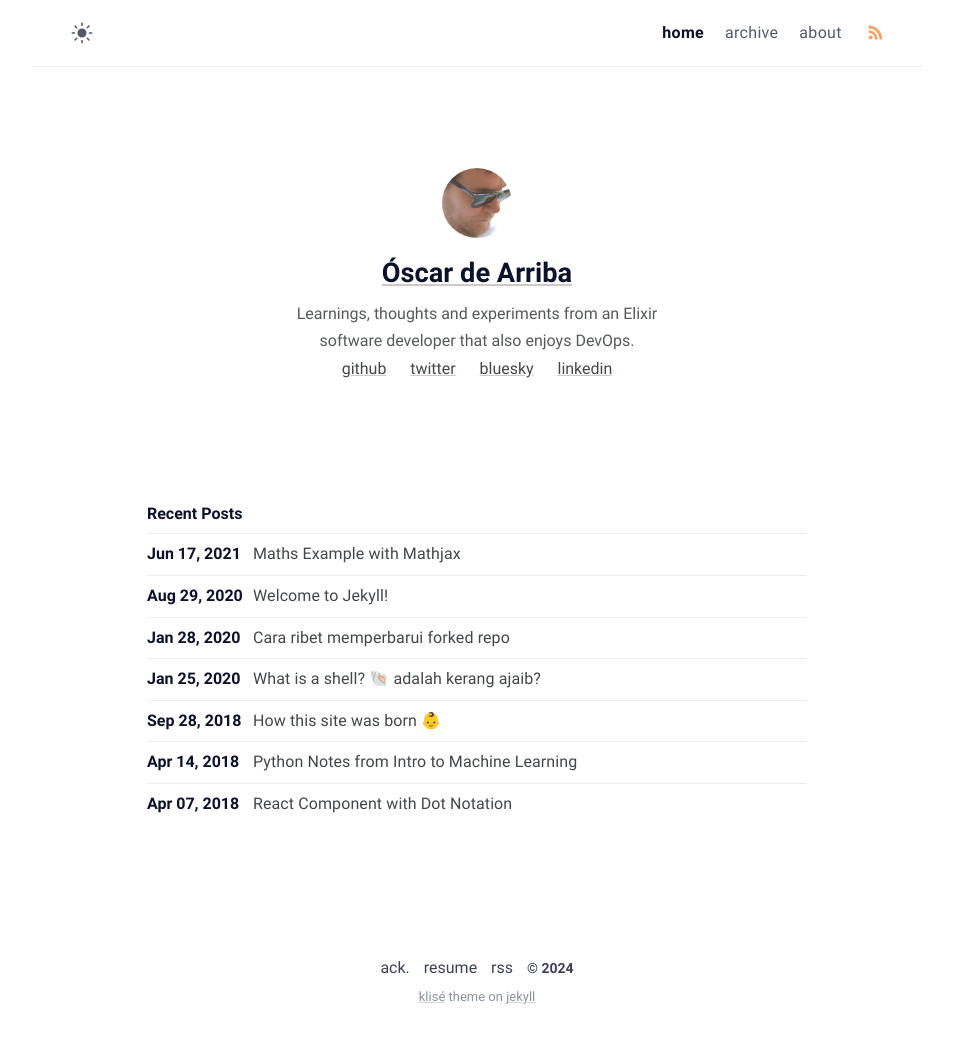
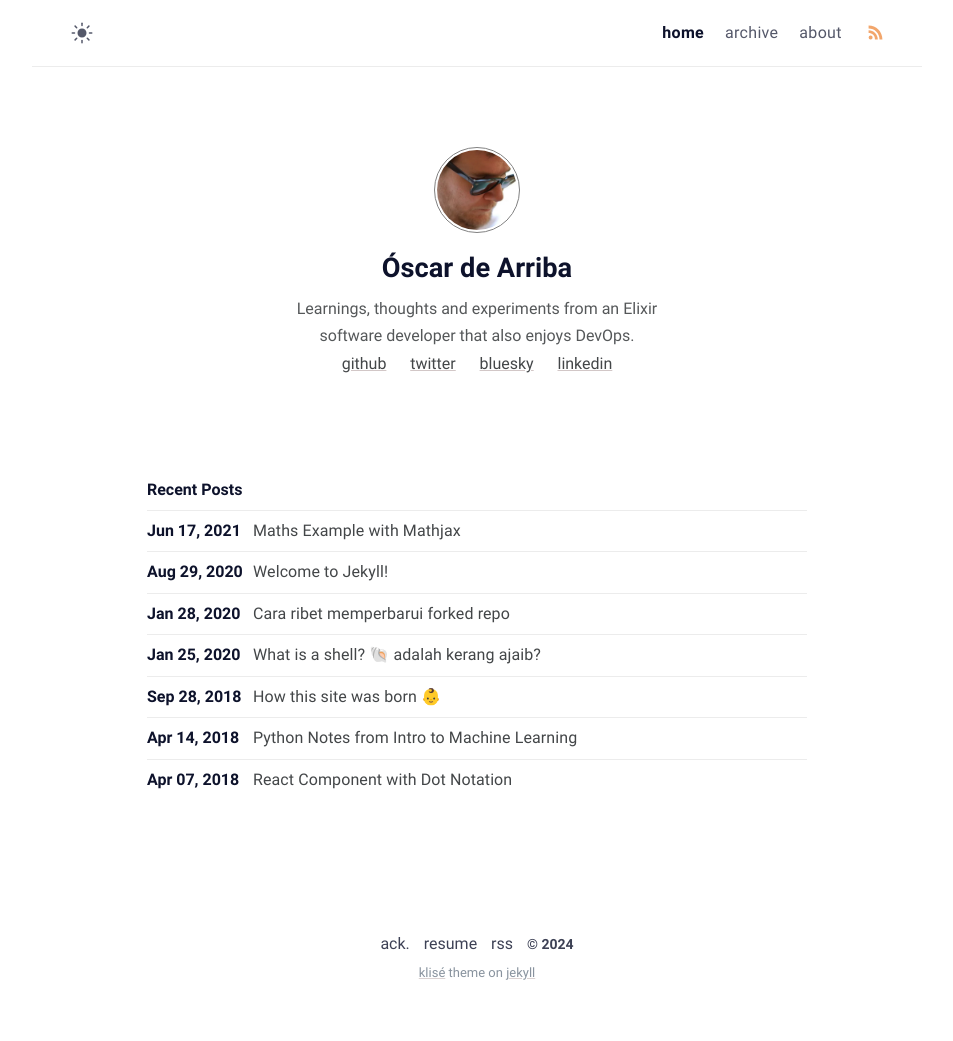
Before and after one commit to odarriba/odarriba.dev, a Jekyll site: the page built from index.md, in a window 1280 px wide. Shown: the whole page, without its empty margins (163-1116 px from the left). Built offline with Jekyll 4.4.1, drawn with Linux system fonts in a browser that asks for light colours; nearby versions of some CDN libraries; after the commit the page ends 1017 px from its top, so only the background shows below that.

Commit message:
Update CSS

```diff
--- a/_sass/klise/_layout.scss
+++ b/_sass/klise/_layout.scss
@@ -181,20 +181,30 @@
 
 // Author
 .author {
-  margin-top: 6.3rem;
-  margin-bottom: 7.2rem;
+  margin-top: 5rem;
+  margin-bottom: 6rem;
   text-align: center;
 
   @include media-query($on-mobile) {
     margin-bottom: 3em;
   }
 
+  a.author-header {
+    text-decoration: none;
+
+    &:hover {
+      color: $text-base-color;
+    }
+  }
+
   .author-avatar {
-    width: 70px;
-    height: 70px;
+    width: 80px;
+    height: 80px;
     border-radius: 100%;
+    padding: 2px;
+    border: 1px solid #808080;
+    background-color: transparent;
     user-select: none;
-    background-color: $black;
     -ms-user-select: none;
     -webkit-user-select: none;
     -webkit-animation: 0.5s ease-in forwards fadein;
--- a/_sass/klise/_miscellaneous.scss
+++ b/_sass/klise/_miscellaneous.scss
@@ -5,7 +5,7 @@
   }
 
   100% {
-    opacity: 0.8;
+    opacity: 1;
   }
 }
 
```
